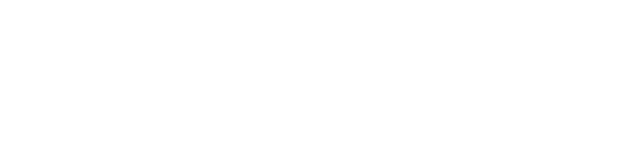
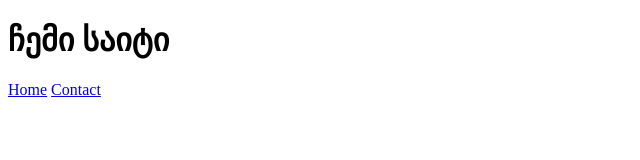
Before and after one commit to lali777-creator/exam-project, a plain HTML site: page index.html in a window 1280 px wide. Shown: the whole page, without its empty margins (0-640 px from the left). Drawn offline with Linux system fonts and the light colour scheme.

Commit message:
Add nav-alt navigation

```diff
--- a/index.html
+++ b/index.html
@@ -1,9 +1,16 @@
 <!DOCTYPE html>
 <html lang="ka">
 <head>
-<meta charset="UTF-8">
-<title>Exam Project</title>
+    <meta charset="UTF-8">
+    <title>Exam Project</title>
 </head>
 <body>
+    <header>
+        <h1>ჩემი საიტი</h1>
+    </header>
+    <nav>
+        <a href="/">Home</a>
+        <a href="/contact">Contact</a>
+    </nav>
 </body>
 </html>
```
